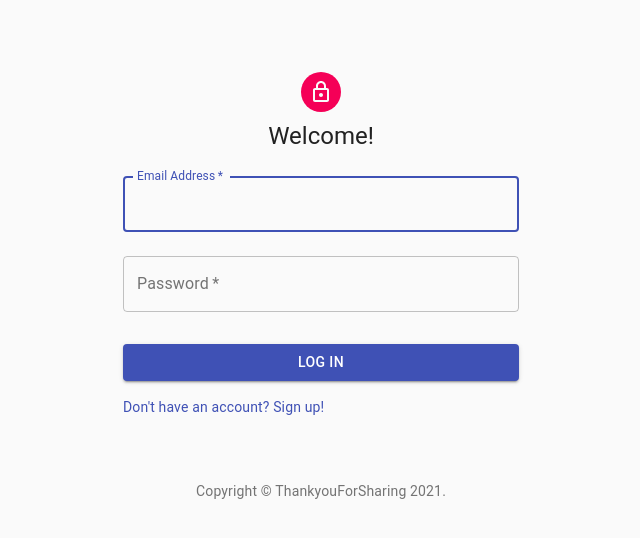
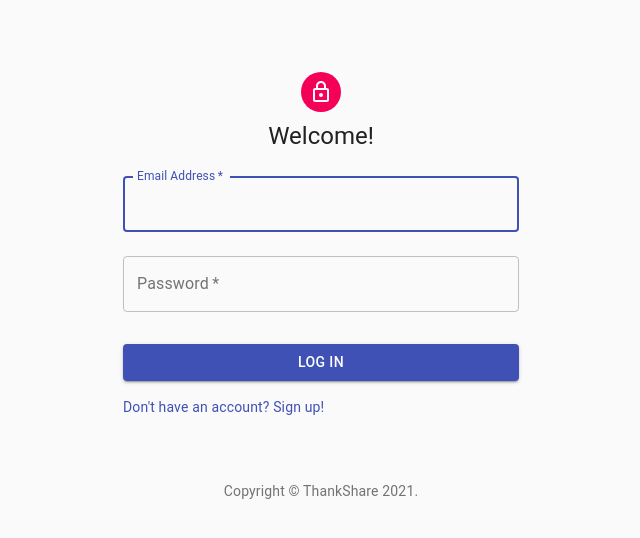
Before and after one commit to sw9142/thankshare, a React (Create React App) app in the folder client/: page / in a window 1280 px wide. Shown: the top 538 px of the page, without its empty margins (319-959 px from the left). Built offline with nearby package versions, Linux system fonts and the light colour scheme; no server answers.

Commit message:
edit on client/.gitignore

```diff
--- a/client/src/components/views/Auth.js
+++ b/client/src/components/views/Auth.js
@@ -19,7 +19,7 @@ function Copyright() {
     <Typography variant="body2" color="textSecondary" align="center">
       {'Copyright © '}
       <Link color="inherit" href="https://material-ui.com/">
-        ThankyouForSharing
+        ThankShare
       </Link>{' '}
       {new Date().getFullYear()}
       {'.'}
```
Also changed, not shown: client/public/index.html (line endings or trailing spaces), 1 other file (tests, documents, lock files or other folders).
